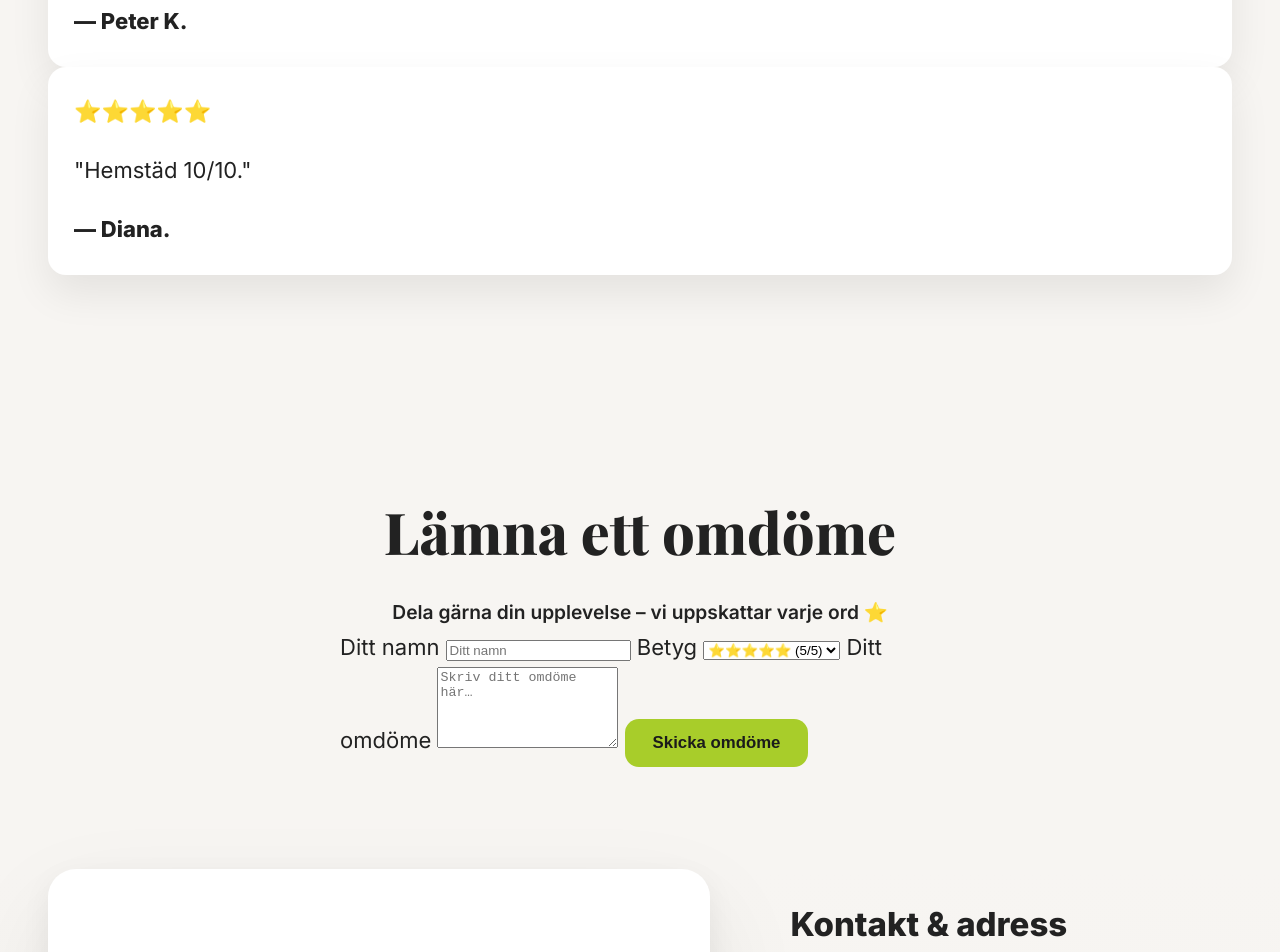
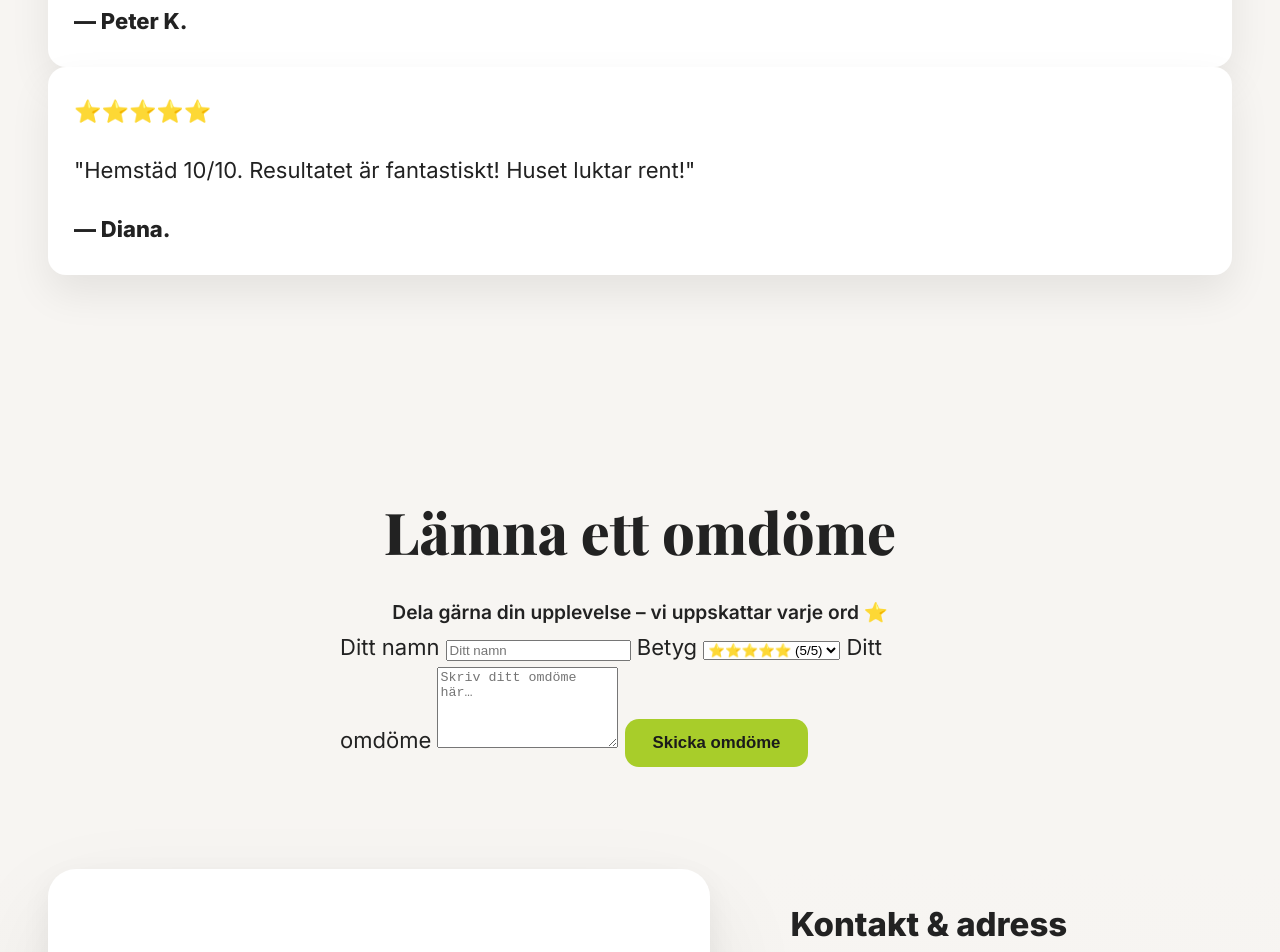
Before and after one commit to Valersha88888888/jw.html, a plain HTML site: page index.html in a window 1280 px wide. Shown: the part 5325-6277 px from the top of the page. Drawn offline with nearby package versions, Linux system fonts and the light colour scheme.

Commit message:
Update review text for Hemstäd service

```diff
--- a/index.html
+++ b/index.html
@@ -302,7 +302,7 @@
             <div class="card-body">⭐⭐⭐⭐⭐<p>"Flyttstäd 10/10."</p><b>— Peter K.</b></div>
           </article>
            <article class="card">
-            <div class="card-body">⭐⭐⭐⭐⭐<p>"Hemstäd 10/10."</p><b>— Diana.</b></div>
+            <div class="card-body">⭐⭐⭐⭐⭐<p>"Hemstäd 10/10. Resultatet är fantastiskt! Huset luktar rent!"</p><b>— Diana.</b></div>
           </article>
         </div>
       </div>
```
